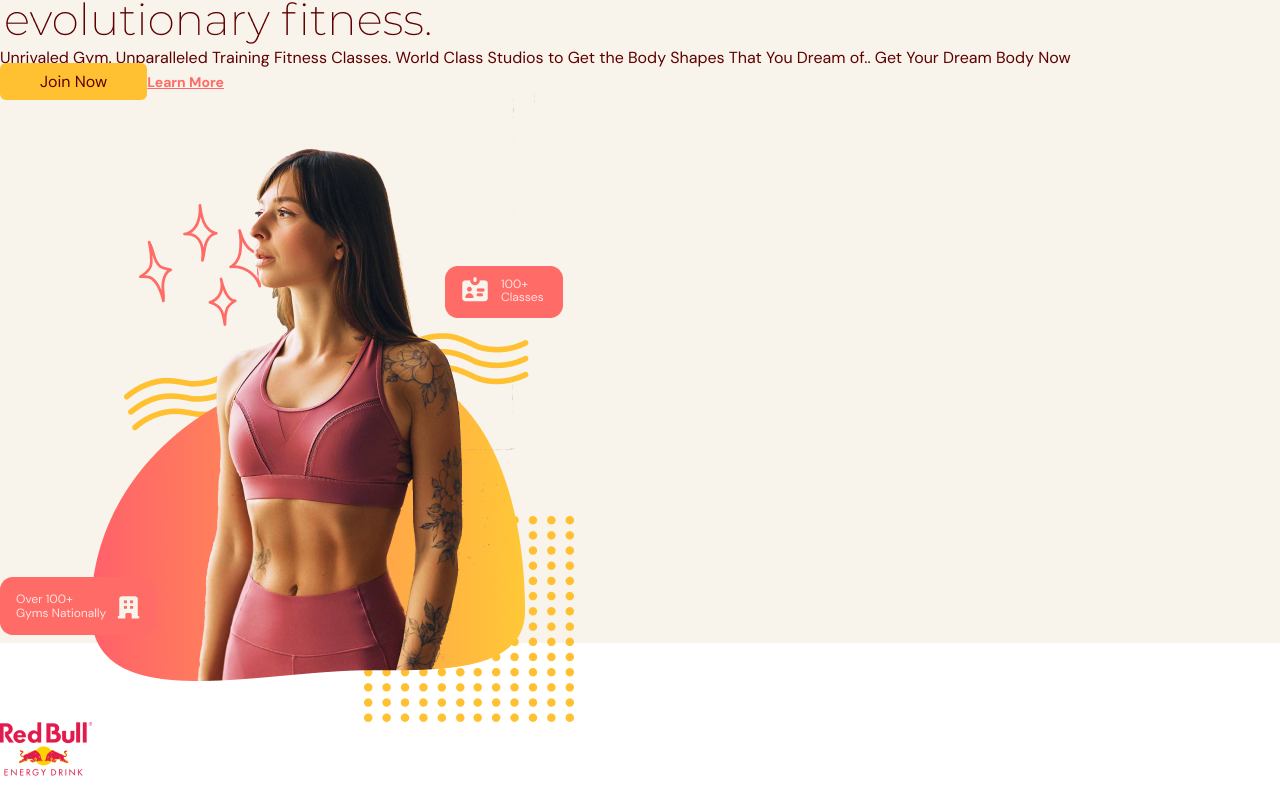
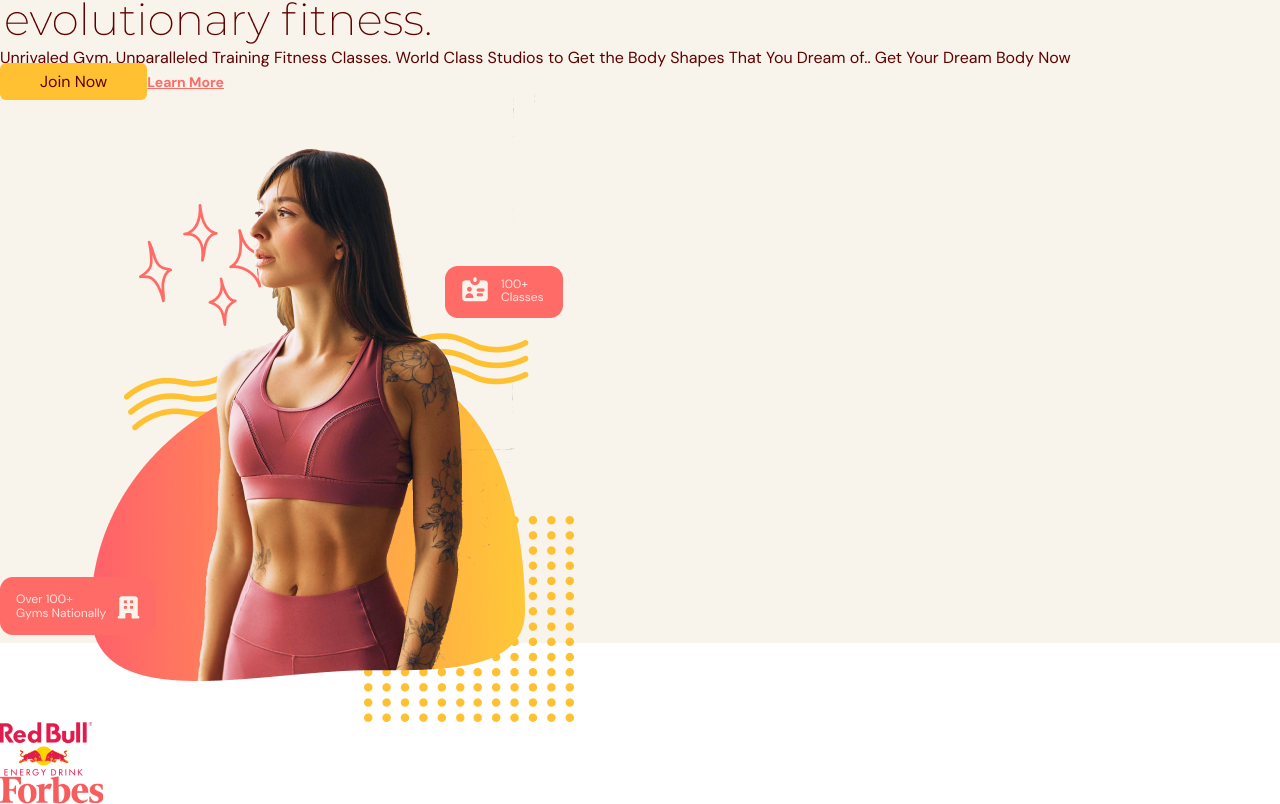
Before and after one commit to shariful10/EvoGym, a React (Vite) app: page / in a window 1280 px wide. Shown: the part 157-961 px from the top of the page. Before the commit the page ends 933 px from the top, so only its background shows below. Built offline with nearby package versions, Linux system fonts and the light colour scheme.

Commit message:
Sponsor Forbes Image Implemented On Home Page

```diff
--- a/src/sences/Home/index.tsx
+++ b/src/sences/Home/index.tsx
@@ -59,6 +59,7 @@ const Home = ({ setSelectedPage }: Props) => {
 					<div>
 						<div>
 							<img src={SponsorRedBull} alt="Sponsor Red Bull" />
+							<img src={SponsorForbes} alt="Sponsor Forbes" />
 						</div>
 					</div>
 				</div>
```
